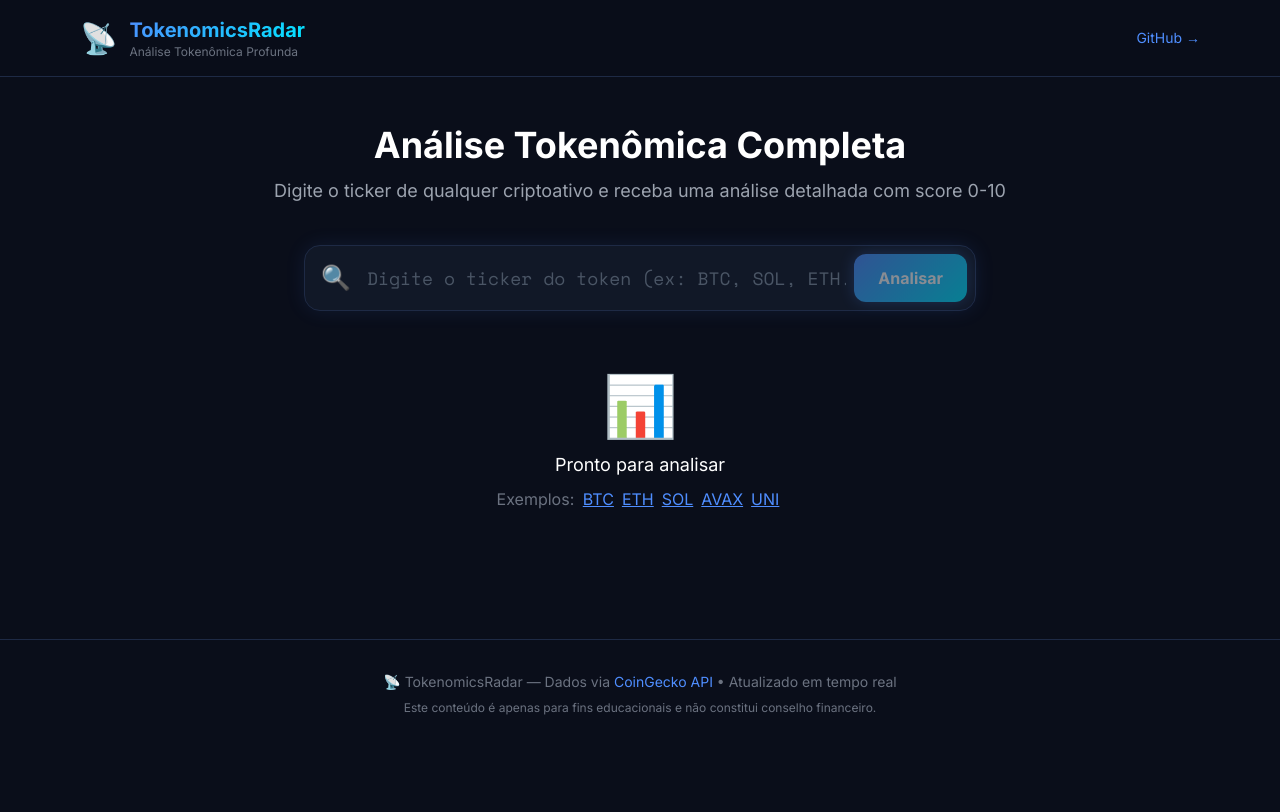
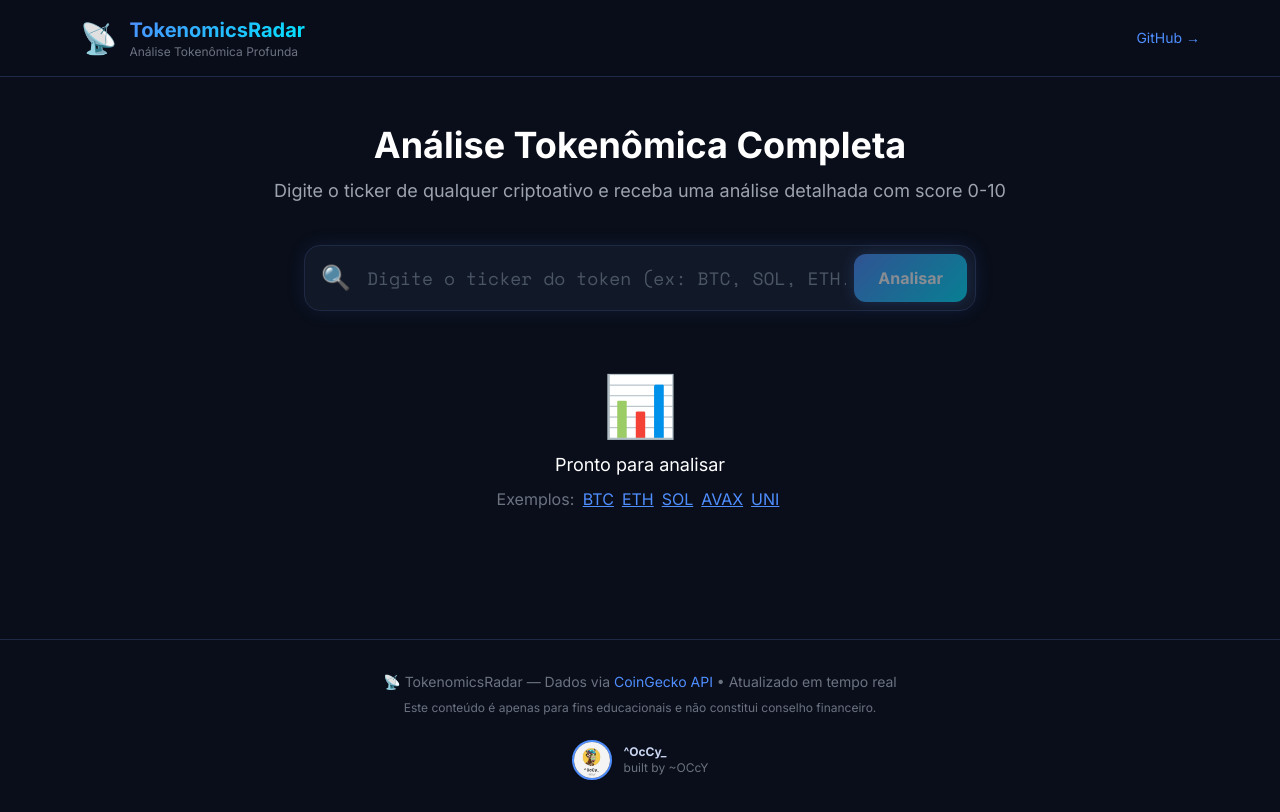
Before and after one commit to occydefi/tokenomicsradar, a React (Vite) app in the folder frontend/: page / in a window 1280 px wide. Built offline with nearby package versions, Linux system fonts and the light colour scheme.

Commit message:
feat: add Occy avatar branding in footer

```diff
--- a/frontend/src/App.tsx
+++ b/frontend/src/App.tsx
@@ -136,6 +136,24 @@ function App() {
           <p className="text-xs mt-2">
             Este conteúdo é apenas para fins educacionais e não constitui conselho financeiro.
           </p>
+          {/* by Occy */}
+          <div className="flex items-center justify-center gap-3 mt-6">
+            <img
+              src="/occy-avatar.jpg"
+              alt="Occy"
+              style={{
+                width: 40,
+                height: 40,
+                borderRadius: '50%',
+                border: '2px solid #4f8eff',
+                objectFit: 'cover'
+              }}
+            />
+            <div className="text-left">
+              <p className="text-xs font-bold" style={{ color: '#c8d4f0' }}>^OcCy_</p>
+              <p className="text-xs" style={{ color: '#6b7280' }}>built by ~OCcY</p>
+            </div>
+          </div>
         </div>
       </footer>
     </div>
```
Also changed, not shown: frontend/public/occy-avatar.jpg (added).
